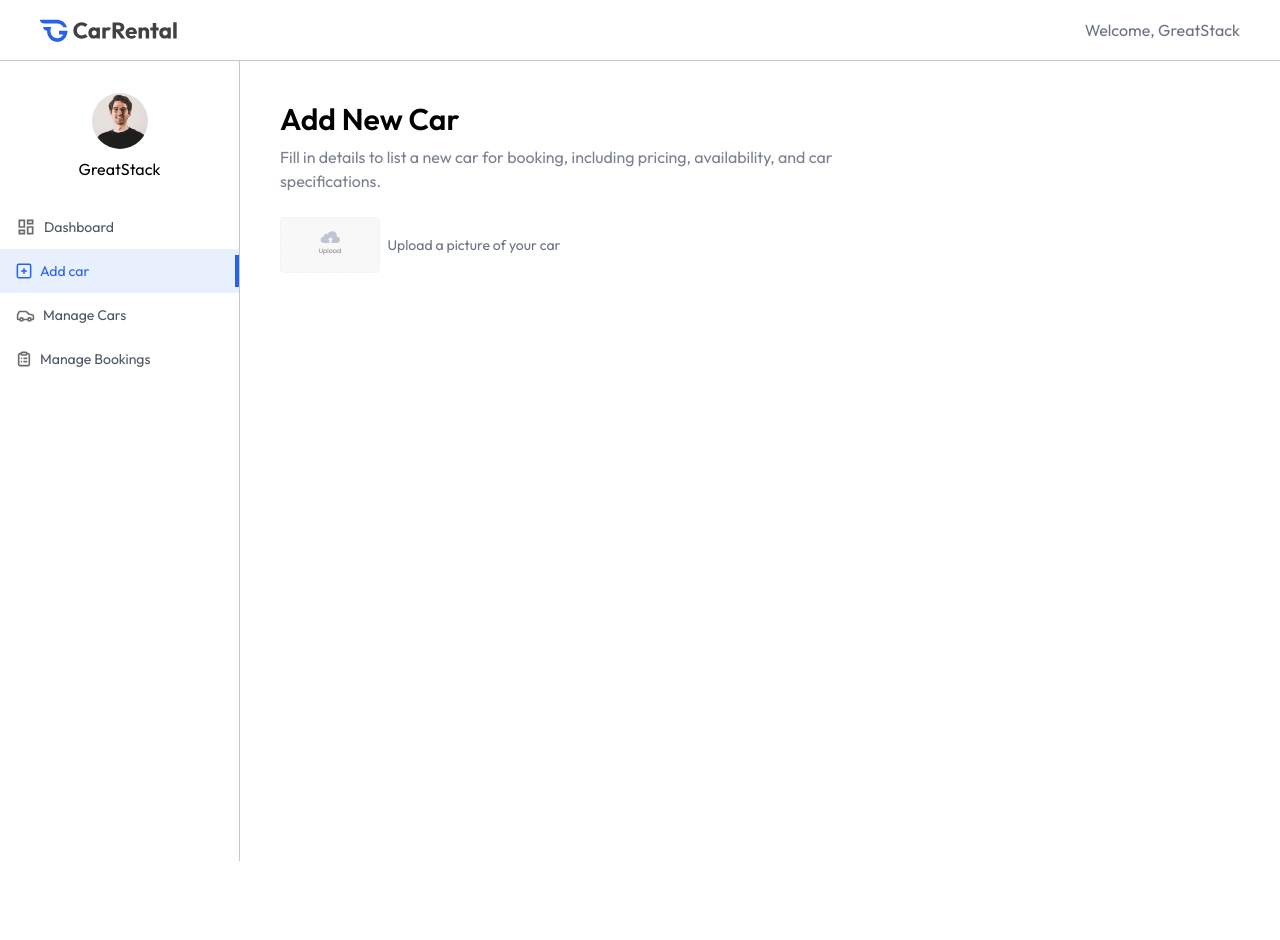
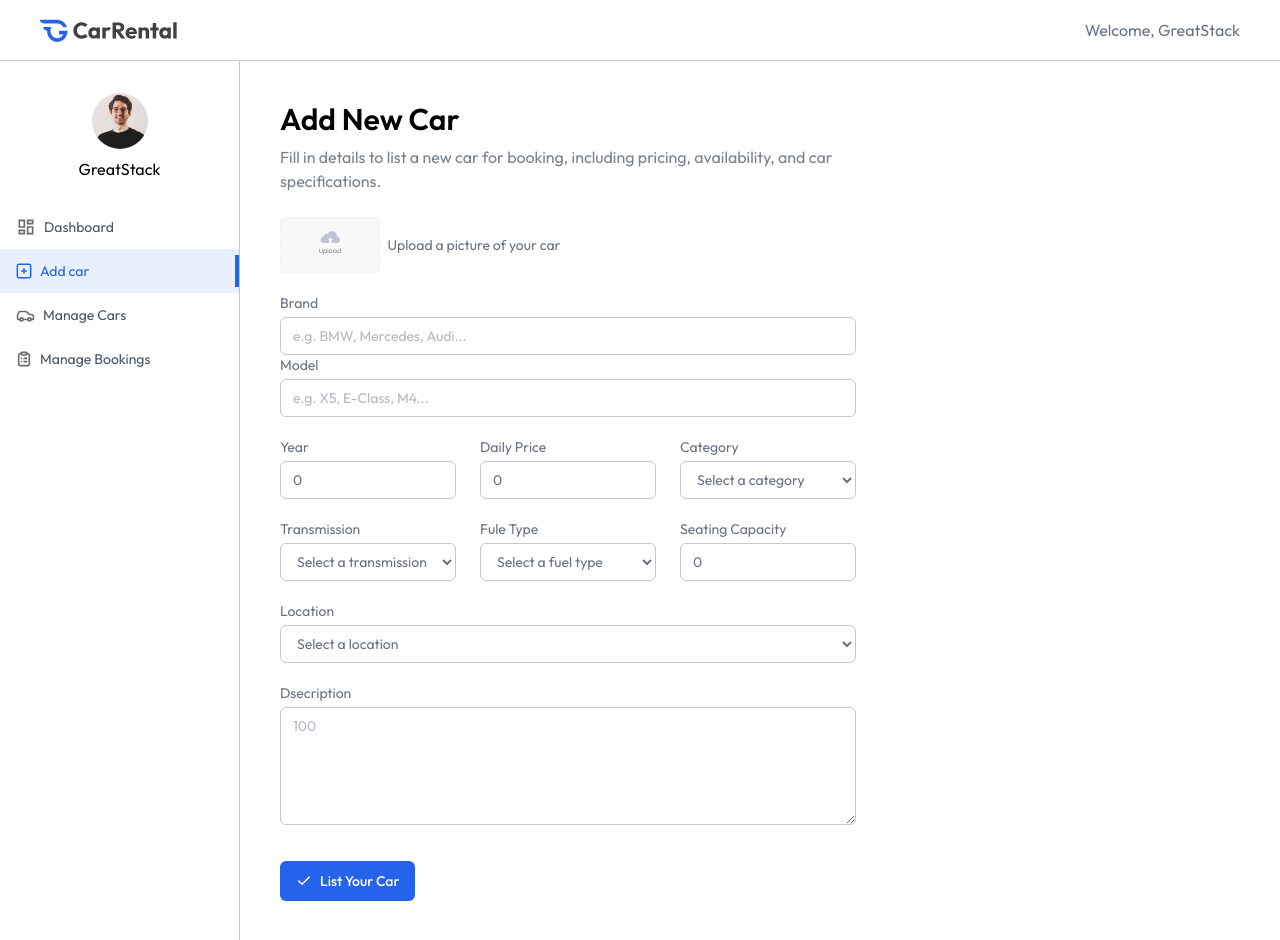
Before and after one commit to Rajibbepary/carRental, a React (Vite) app in the folder client/: page /owner/add-car in a window 1280 px wide. Before the commit the page ends 861 px from the top, so only its background shows below. Built offline with nearby package versions, Linux system fonts and the light colour scheme.

Commit message:
complte add car page

```diff
--- a/client/src/pages/owner/AddCar.jsx
+++ b/client/src/pages/owner/AddCar.jsx
@@ -4,7 +4,7 @@
 
 
 const AddCar = () => {
-
+    const currency = import.meta.env.VITE_CURRENCY
     const [image, setImage] = useState(null)
     const [car, setCar] = useState({
         brand: '',
@@ -37,6 +37,88 @@
                 </label>
                 <p className="text-sm text-gray-500">Upload a picture of your car</p>
             </div>
+
+            {/* car brand and mobel */}
+            <div className="gird grid-cols-1 md:grid-cols-2 gap-6">
+                <div className="flex flex-col w-full">
+                    <label htmlFor="">Brand</label>
+                    <input type="text" placeholder="e.g. BMW, Mercedes, Audi..." required className="px-3 py-2 mt-1 border border-borderColor rounded-md outline-none" value={car.brand} onChange={e=> setCar({...car, brand:e.target.value})}/>
+                </div>
+              <div className="flex flex-col w-full">
+                    <label htmlFor="">Model</label>
+                    <input type="text" placeholder="e.g. X5, E-Class, M4..." required className="px-3 py-2 mt-1 border border-borderColor rounded-md outline-none" value={car.model} onChange={e=> setCar({...car, model:e.target.value})}/>
+                </div>
+            </div>
+            {/* Car Year price category */}
+
+                <div className="grid grid-cols-1 sm:grid-cols-2 md:grid-cols-3 gap-6">
+                     <div className="flex flex-col w-full">
+                    <label htmlFor="">Year</label>
+                    <input type="number" placeholder="2025" required className="px-3 py-2 mt-1 border border-borderColor rounded-md outline-none" value={car.year} onChange={e=> setCar({...car, year:e.target.value})}/>
+                </div>
+                 <div className="flex flex-col w-full">
+                    <label htmlFor="">Daily Price {currency}</label>
+                    <input type="number" placeholder="100" required className="px-3 py-2 mt-1 border border-borderColor rounded-md outline-none" value={car.pricePerDay} onChange={e=> setCar({...car, pricePerDay:e.target.value})}/>
+                </div>
+                 <div className="flex flex-col w-full">
+                    <label htmlFor="">Category</label>
+                    <select name="" id="" onChange={e=> setCar({...car, category:e.target.value})} value={car.category} className="px-3 py-2 mt-1 border border-borderColor rounded-md outline-none" >
+                        <option value="">Select a category</option>
+                         <option value="Sedan">Sedan</option>
+                          <option value="SUV">SUV</option>
+                           <option value="Van">Van</option>
+                    </select>
+                </div>
+                </div>
+           {/* Car Transmissin fule type seating capacity */}
+           <div className="grid grid-cols-1 sm:grid-cols-2 md:grid-cols-3 gap-6">
+            <div className="flex flex-col w-full">
+                    <label htmlFor="">Transmission</label>
+                    <select name="" id="" onChange={e=> setCar({...car, transmission:e.target.value})} value={car.transmission} className="px-3 py-2 mt-1 border border-borderColor rounded-md outline-none" >
+                        <option value="">Select a transmission</option>
+                         <option value="Automatic">Automatic</option>
+                          <option value="Manual">Manual</option>
+                           <option value="Semi-Automatic">Semi-Automatic</option>
+                    </select>
+                </div>
+                <div className="flex flex-col w-full">
+                    <label htmlFor="">Fule Type</label>
+                    <select name="" id="" onChange={e=> setCar({...car, fuel_type:e.target.value})} value={car.fuel_type} className="px-3 py-2 mt-1 border border-borderColor rounded-md outline-none" >
+                        <option value="">Select a fuel type</option>
+                         <option value="Gas">Gas</option>
+                          <option value="Diesel">Diesel</option>
+                           <option value="Petrol">Petrol</option>
+                           <option value="Electric">Electric</option>
+                           <option value="Hybrid">Hybrid</option>
+                    </select>
+                </div>
+                  <div className="flex flex-col w-full">
+                    <label htmlFor="">Seating Capacity</label>
+                    <input type="number" placeholder="4" required className="px-3 py-2 mt-1 border border-borderColor rounded-md outline-none" value={car.seating_capacity} onChange={e=> setCar({...car, seating_capacity:e.target.value})}/>
+                </div>
+           </div>
+           {/* car location */}
+           <div className="flex flex-col w-full">
+             <label htmlFor="">Location</label>
+                    <select name="" id="" onChange={e=> setCar({...car, location:e.target.value})} value={car.location} className="px-3 py-2 mt-1 border border-borderColor rounded-md outline-none" >
+                        <option value="">Select a location</option>
+                         <option value="New York">New York</option>
+                          <option value="Los Angeles">Los Angeles</option>
+                           <option value="Houston">Houston</option>
+                           <option value="Chicago">Chicago</option>
+                    </select>
+           </div>
+            {/* car descrition */}
+             <div className="flex flex-col w-full">
+                    <label htmlFor="">Dsecription</label>
+                  <textarea placeholder="100" rows={5} required className="px-3 py-2 mt-1 border border-borderColor rounded-md outline-none"
+                  onChange={e=> setCar({...car, description:e.target.value})} value={car.description}
+                  ></textarea>
+                </div>
+                <button className="flex items-center gap-2 px-4 py-2.5 mt-4 bg-primary text-white rounded-md font-medium w-max cursor-pointer">
+                    <img src={assets.tick_icon} alt="" srcset="" />
+                    List Your Car
+                </button>
             </form>
         </div>
     );
```
